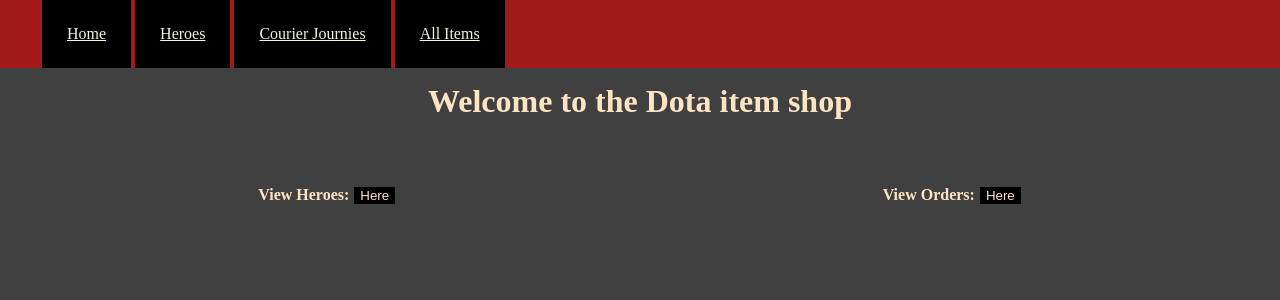
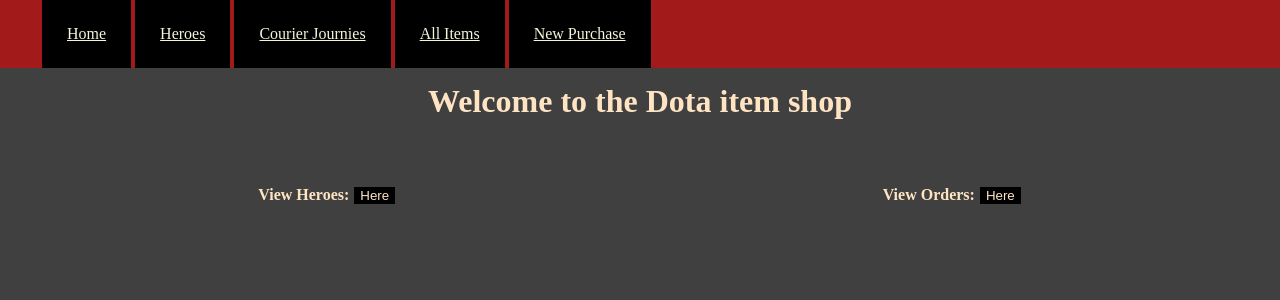
Before and after one commit to weewilsonboy/dota_shop_python_project, a Flask app: page / in a window 1280 px wide. Shown: the top 300 px of the page. Run offline with Flask 3, Linux system fonts and the light colour scheme.

Commit message:
added new order to nav bar

```diff
--- a/templates/base.jinja
+++ b/templates/base.jinja
@@ -15,6 +15,7 @@
             <li class="nav_li"><a href="/hero">Heroes</a></li>
             <li class="nav_li"><a href="/order">Courier Journies</a></li>
             <li class="nav_li"><a href="/items">All Items</a></li>
+            <li class="nav_li"><a href="/order/new">New Purchase</a></li>
         </ul>
     </nav>
 </header>
```
